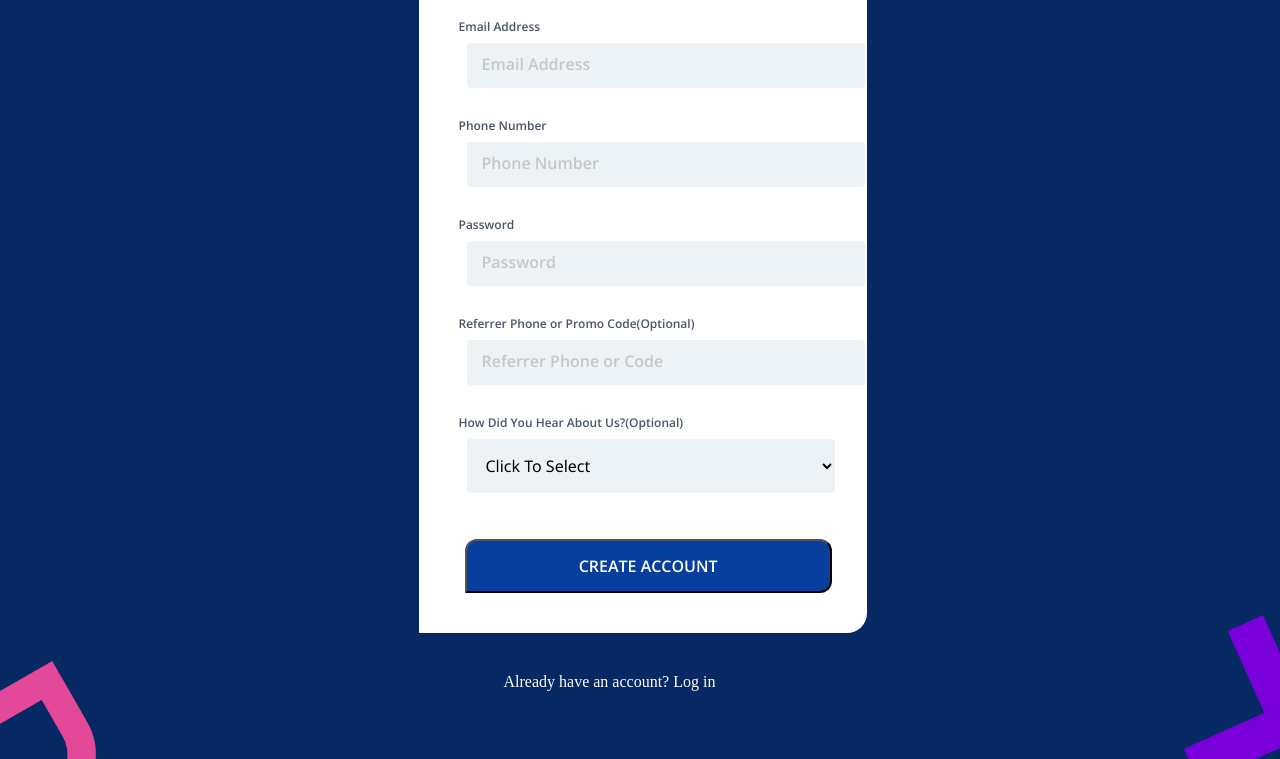
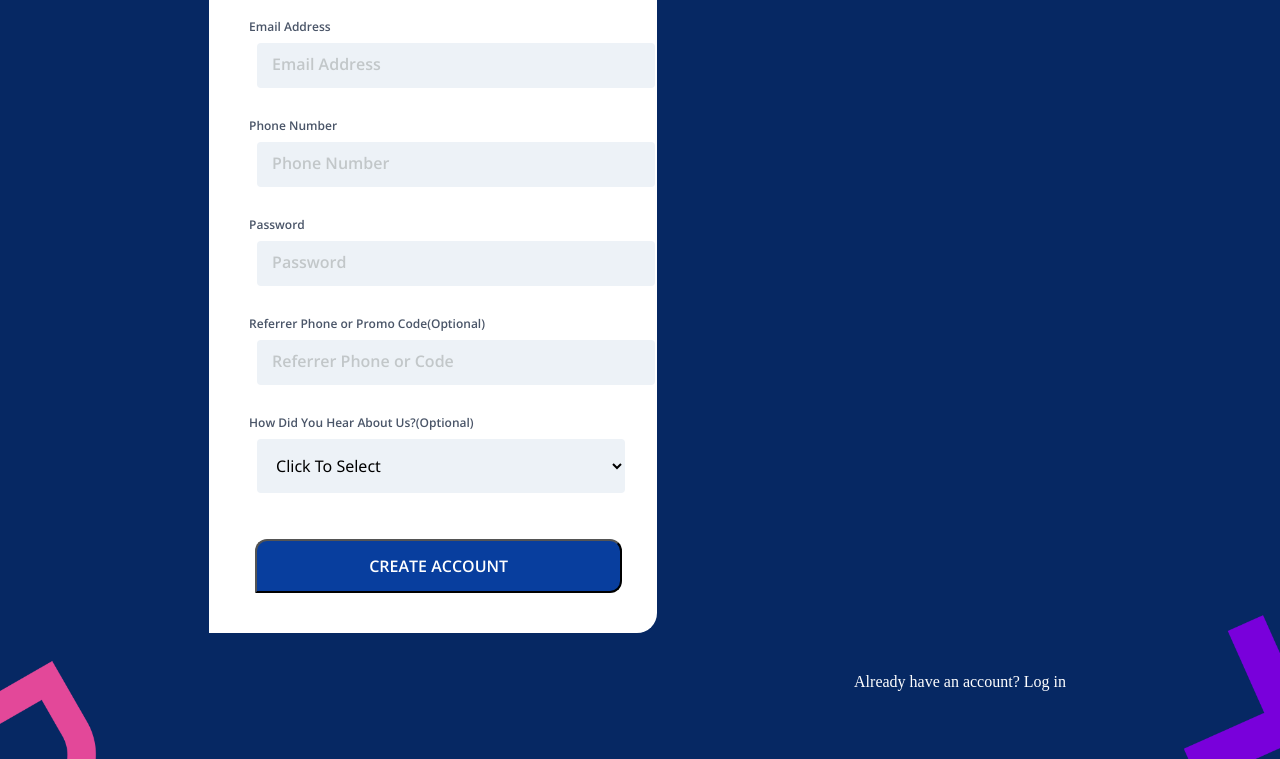
Before and after one commit to Netacci/piggyVestSignupPage, a plain HTML site: page index.html in a window 1280 px wide. Shown: the part 344-1103 px from the top of the page. Drawn offline with nearby package versions, Linux system fonts and the light colour scheme.

Commit message:
Update index.css

```diff
--- a/index.css
+++ b/index.css
@@ -128,7 +128,7 @@ select {
 .bottom {
   padding: 10px;
   margin-bottom: 10px;
-  margin-left: 80px;
+  margin-left: 50%;
 }
 .bottom > p {
   font-size: 14px;
```
